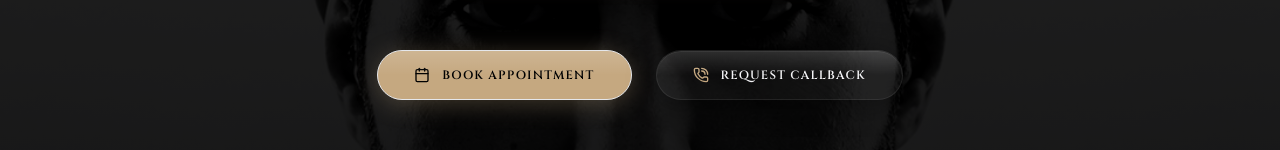
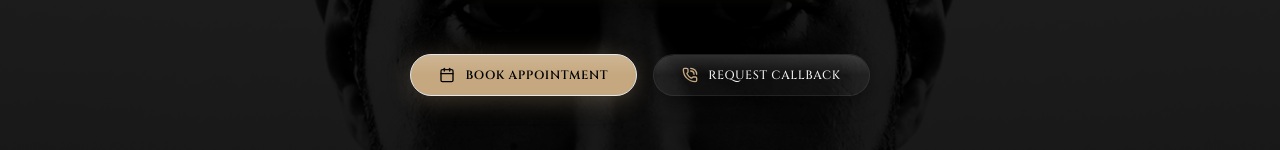
Before and after one commit to AramGr1goryan/barberGag, a Next.js app: page /en in a window 1280 px wide. Shown: the part 396-546 px from the top of the page. Built offline with nearby package versions, Linux system fonts and the light colour scheme; no server answers; the database is empty; a web font is replaced by a local one.

Commit message:
Hero Section update

```diff
--- a/src/components/home/HeroSection.tsx
+++ b/src/components/home/HeroSection.tsx
@@ -105,12 +105,12 @@ export function HeroSection({
         style={{ y: contentScrollY, opacity: contentOpacity }}
         className="relative z-10 max-w-5xl mx-auto px-4 sm:px-6 lg:px-8 text-center py-24"
       >
-        {/* Luxury Badge */}
+        {/* Luxury Badge - Hidden on mobile, visible on sm and up */}
         <motion.div
           initial={{ opacity: 0, y: -20, scale: 0.9 }}
           animate={{ opacity: 1, y: 0, scale: 1 }}
           transition={{ duration: 0.8, delay: 0.2, ease: "easeOut" }}
-          className="inline-flex items-center space-x-2 border border-accent/40 bg-background/80 backdrop-blur-md px-4 py-1.5 mb-6 rounded-full shadow-[0_0_20px_rgba(197,168,128,0.15)]"
+          className="hidden sm:inline-flex items-center space-x-2 border border-accent/40 bg-background/80 backdrop-blur-md px-4 py-1.5 mb-6 rounded-full shadow-[0_0_20px_rgba(197,168,128,0.15)]"
         >
           <span className="w-1.5 h-1.5 rounded-full bg-accent animate-pulse" />
           <span className="text-[11px] font-mono tracking-[0.25em] text-accent uppercase font-semibold">
@@ -130,26 +130,26 @@ export function HeroSection({
             delay: 0.75,
             ease: [0.16, 1, 0.3, 1],
           }}
-          className="mt-10 flex flex-col sm:flex-row items-center justify-center gap-4 sm:gap-6"
+          className="mt-8 sm:mt-10 flex flex-col sm:flex-row items-center justify-center gap-3 sm:gap-4"
         >
-          <Link href={`/${locale}/booking`} className="w-full sm:w-auto">
+          <Link href={`/${locale}/booking`} className="w-full max-w-xs sm:max-w-none sm:w-auto">
             <Button
-              size="lg"
+              size="md"
               variant="primary"
-              className="w-full sm:w-auto py-4 px-10 gap-3 shadow-[0_0_35px_rgba(197,168,128,0.35)] hover:shadow-[0_0_55px_rgba(197,168,128,0.6)] transition-all duration-300 transform hover:-translate-y-0.5"
+              className="w-full sm:w-auto py-2.5 px-6 sm:py-3 sm:px-7 text-xs tracking-wider gap-2 sm:gap-2.5 shadow-[0_0_25px_rgba(197,168,128,0.3)] hover:shadow-[0_0_45px_rgba(197,168,128,0.55)] transition-all duration-300 transform hover:-translate-y-0.5"
             >
-              <Calendar className="w-4 h-4" />
+              <Calendar className="w-3.5 h-3.5 sm:w-4 sm:h-4" />
               <span>{dict.bookNow}</span>
             </Button>
           </Link>
 
           <Button
-            size="lg"
+            size="md"
             variant="secondary"
             onClick={() => setIsCallbackOpen(true)}
-            className="w-full sm:w-auto py-4 px-9 gap-3 bg-surface/90 backdrop-blur-md border border-accent/40 shadow-[0_10px_30px_rgba(0,0,0,0.5)] hover:border-accent hover:shadow-[0_0_30px_rgba(197,168,128,0.25)] transition-all duration-300 transform hover:-translate-y-0.5"
+            className="w-full max-w-xs sm:max-w-none sm:w-auto py-2.5 px-6 sm:py-3 sm:px-7 text-xs tracking-wider gap-2 sm:gap-2.5 bg-surface/90 backdrop-blur-md border border-accent/40 shadow-[0_6px_20px_rgba(0,0,0,0.4)] hover:border-accent hover:shadow-[0_0_25px_rgba(197,168,128,0.25)] transition-all duration-300 transform hover:-translate-y-0.5"
           >
-            <PhoneCall className="w-4 h-4 text-accent" />
+            <PhoneCall className="w-3.5 h-3.5 sm:w-4 sm:h-4 text-accent" />
             <span>{dict.requestCallback}</span>
           </Button>
         </motion.div>
```
